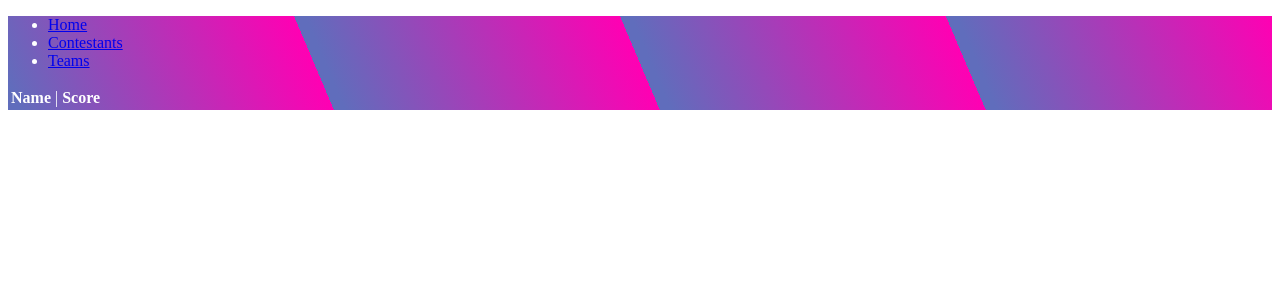
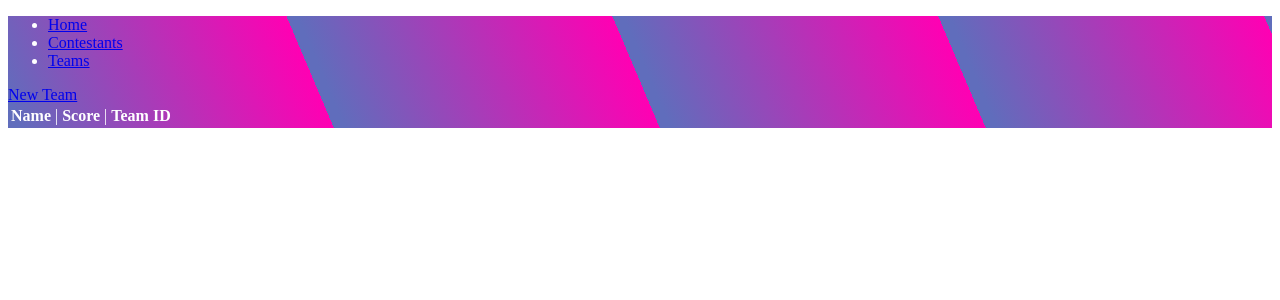
Before and after one commit to dazzle-tactics/Phrasewave_scoring_app, a Flask app: page /teams in a window 1280 px wide. Shown: the top 300 px of the page. Run offline with Flask 2, Linux system fonts and the light colour scheme; data that the repository does not hold is empty; some libraries are stand-ins or nearby versions.

Commit message:
got team id displaying and decimals too

```diff
--- a/controllers/teams_controller.py
+++ b/controllers/teams_controller.py
@@ -37,7 +37,10 @@ def new_team():
 #Edit
 #Update
 #Delete
-
+@teams_blueprint.route("/teams/<id>/delete", methods = ["POST"])
+def delete_team(id):
+    team_repository.delete(id)
+    return redirect("/teams")
 
 # @locations_blueprint.route("/locations/<id>")
 # def show(id):
--- a/repositories/team_repository.py
+++ b/repositories/team_repository.py
@@ -22,7 +22,7 @@ def select_all():
     results = run_sql(sql)
 
     for row in results:
-        team = Team(row['name'], row['points'])
+        team = Team(row['name'], row['points'], row['id'])
         teams.append(team)
     return teams
 
--- a/templates/teams/index.html
+++ b/templates/teams/index.html
@@ -1,29 +1,37 @@
 {% extends "base.html" %}
 {% block content %}
+
+<body>
+    <td><a href="/teams/new">New Team</a></td>
 <table>
     <tr>
         <th>Name</th>
         <td>|</td>
         <th>Score</th>
+        <td>|</td>
+        <th>Team ID</th>
+
     </tr>
     {% for team in teams %}
     <tr>
         <td>
-            <!-- <a href="teams/{team.id}}">
-            {{team.name}} -->
+            <!-- <a href="teams/{team.id}}"> -->
+            {{team.name}}
 
     </td>
         <td>|</td>
         <td>{{team.points}}</td>
+        <td>|</td>
+        <td>{{team.id}}</td>
     </tr>
     </td>
-        <td>|</td>
-        <td><a href="/teams/edit/{{team.id}}">Edit</a></td>
-    </tr>
-    </td>
-        <td>|</td>
-        <td><a href="/teams/delete/{{team.id}}">Delete</td>
+
+    <form class="delete-form" action="/teams/{{team.id}}/delete" method="POST">
+        <button class="trash-button"></button>
+      </form>
+        <td><a href="/teams/edit/{{team.id}}">Edit</td>
     </tr>
     {% endfor %}
 </table>
+</body>
 {% endblock %}
--- a/templates/teams/new.html
+++ b/templates/teams/new.html
@@ -7,7 +7,7 @@
                 <label for="name">Team name:</label>
                 <input type="text" id="name" name="name"><br><br>
                 <label for="score">Score:</label>
-                <input type="number" id="points" name="points"><br><br>
+                <input type="number" id="points" name="points" step="0.01"><br><br>
                 <input type="submit" value="Submit">
               </form>
     </tr>
```
